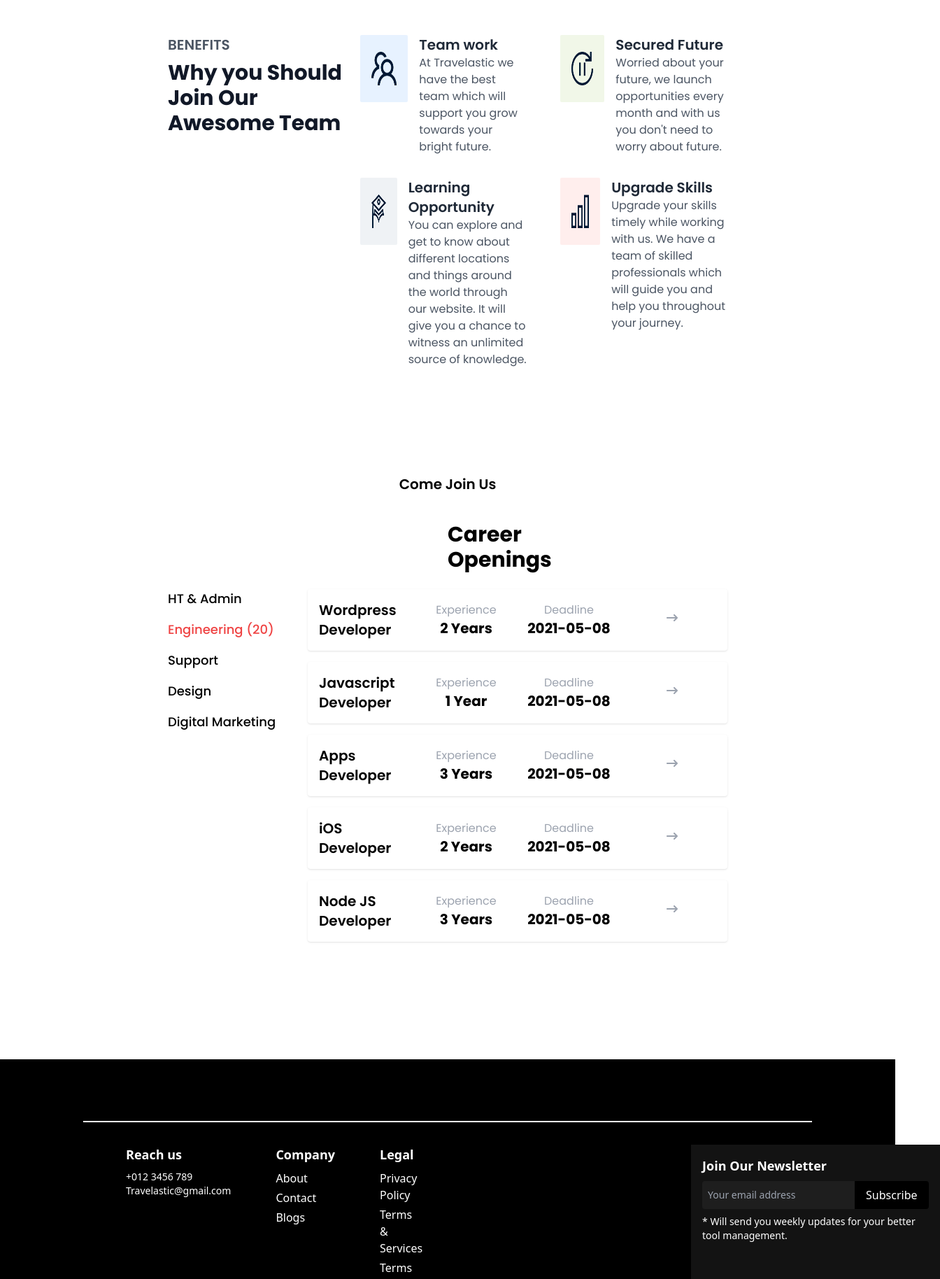
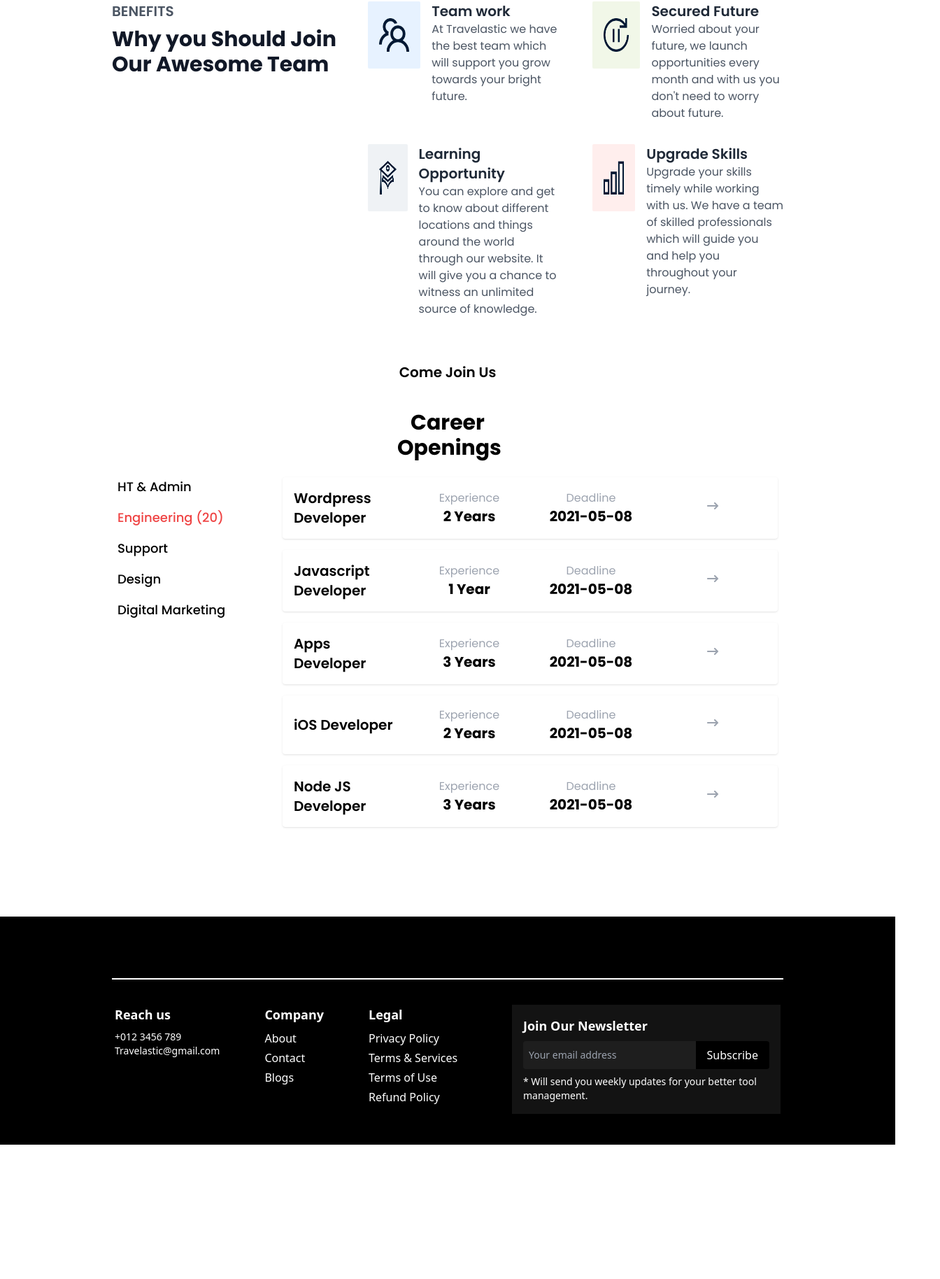
Before and after one commit to modhack2003/travelhub.com, a React (Vite) app in the folder Travelhub/: page /Careers in a window 1280 px wide. Shown: the part 930-2758 px from the top of the page at 70% size, 1344 px wide, since content can reach past the window. After the commit the page ends 2566 px from the top, so only its background shows below. Built offline with nearby package versions, Linux system fonts and the light colour scheme.

Commit message:
complate

```diff
--- a/Travelhub/src/components/Header.jsx
+++ b/Travelhub/src/components/Header.jsx
@@ -45,7 +45,7 @@ const Header = () => {
           Bali's breathtaking landscapes, multicultural, and authentic charm.
         </p>
       </div>
-      <div className="relative z-10  px-4 sm:px-6 md:px-8 w-full max-w-screen-2xl flex flex-col md:flex-row justify-start md:justify-between items-start md:items-center  gap-4 md:gap-6 lg:gap-8 mt-80 md:mt-80 lg:mt-80">
+      <div className="relative z-10  px-4 sm:px-6 md:px-8 w-full max-w-screen-2xl flex flex-col md:flex-row justify-start md:justify-between items-start md:items-center  gap-4 md:gap-6 lg:gap-8 mt-60 md:mt-64 lg:mt-72">
   <SeeMoreButton />
   <ProgressBarWrapper progress={progress} total={totalImages} />
 </div>
--- a/Travelhub/src/screens/careers.jsx
+++ b/Travelhub/src/screens/careers.jsx
@@ -13,6 +13,7 @@ const careers = () => {
   return (
    <div className='fade-in'>
 <Navbar title={""} Profile={"hidden"}/>
+
 <JoinUs/>
 <Benefits/>
 <JobListings/>
--- a/Travelhub/src/screens/careers/JobListings.jsx
+++ b/Travelhub/src/screens/careers/JobListings.jsx
@@ -11,7 +11,7 @@ const jobData = [
 
 const JobListings = () => {
   return (
-    <div className="mx-4 lg:mx-28 py-10 md:px-32 font-Poppins">
+    <div className=" sm:px-10 md:px-28 lg:px-32 xl:px-40 xl:mx-2 px-6 font-Poppins">
       <h1 className="text-center text-xl font-semibold mb-10">Come Join Us</h1>
       <h2 className="text-center text-3xl font-bold mb-8 mx-auto md:mx-[50vh] h-16">Career Openings</h2>
       <div className="flex flex-col lg:flex-row">
--- a/Travelhub/src/screens/careers/benefitsData.jsx
+++ b/Travelhub/src/screens/careers/benefitsData.jsx
@@ -33,8 +33,8 @@ const benefitsData = [
 
 const Benefits = () => {
   return (
-    <div className="py-16 bg-white font-Poppins">
-      <div className="flex flex-col lg:flex-row mx-4 lg:mx-40 py-12 px-4 lg:px-20">
+    <div className="py-16 bg-white font-Poppins  sm:px-10 md:px-28 lg:px-32 xl:px-40 px-6">
+      <div className="flex flex-col lg:flex-row   ">
         <div className='w-full lg:w-[200%] mb-8 lg:mb-0'>
           <h2 className="text-xl font-semibold text-gray-600 mb-2">BENEFITS</h2>
           <h3 className="text-3xl font-bold text-gray-900 mb-8">Why you Should Join Our Awesome Team</h3>
--- a/Travelhub/src/screens/careers/joinUs.jsx
+++ b/Travelhub/src/screens/careers/joinUs.jsx
@@ -3,13 +3,14 @@ import BG from '../../assets/image copy 8.webp';
 
 const JoinUs = () => {
   return (
-    <div className="relative w-full h-screen bg-black">
+    <div className="relative w-full h-screen bg-black ">
       <img
         src={BG}
         alt="Background"
         className="absolute w-full h-full object-cover opacity-70"
       />
-      <div className="relative z-10 flex flex-col items-center justify-center h-full text-center text-white px-4">
+      <div className="relative z-10 flex flex-col items-center justify-center h-full text-center text-white   sm:px-10 md:px-28 lg:px-32 xl:px-40
+                 px-6">
         <h1 className="text-3xl md:text-4xl font-bold mb-4">JOIN US</h1>
         <p className="mb-8 max-w-lg">
           Join Travelastic to enlighten your career and give you a boost for your better future.
--- a/Travelhub/src/screens/contact/Nav.jsx
+++ b/Travelhub/src/screens/contact/Nav.jsx
@@ -30,7 +30,7 @@ const Navbar = ({ title, Profile, bg }) => {
     return (
         <>
             <header
-                className={`w-full ${bg} flex flex-col md:flex-row justify-between items-center  md:px-48
+                className={`w-full ${bg} flex flex-col md:flex-row justify-between items-center  sm:px-10 md:px-28 lg:px-32 xl:px-40
                  px-6 py-6 font-Poppins relative z-10`}
             >
                 <div className="w-full flex justify-between items-center">
--- a/Travelhub/src/screens/contact/footer.jsx
+++ b/Travelhub/src/screens/contact/footer.jsx
@@ -1,15 +1,16 @@
 import React from 'react';
 import { Link } from 'react-router-dom';
 
-const Footer = ({title}) => {
+const Footer = ({ title }) => {
+    return (
+        <footer className="flex flex-col items-center bg-black h-auto text-white py-10 px-9 sm:px-10 md:px-28 lg:px-32 xl:px-40  mt-28">
+            <h2 className="text-3xl md:text-4xl font-bold mb-12 text-center">{title}</h2>
+            <div className='border border-white mb-8 w-full'></div>
 
-    return (
-        <footer className="flex flex-col items-center bg-black text-white py-10 md:px-20 mt-28">
-            <h2 className="text-4xl font-bold mb-12 text-center">{title}</h2>
-            <div className='border border-white mb-8 w-[93%]'></div>
-            <div className="w-full md:px-20 md:ml-10 md:space-x-96 px-4 flex flex-col md:flex-row">
-                <div className="flex flex-col md:flex-row md:space-x-16 mb-8 md:mb-0">
-                    <div className="flex flex-col space-y-8 md:space-y-0 md:flex-row md:space-x-16">
+            <div className="w-full  p-1 flex flex-col lg:flex-row justify-between md:items-start items-center lg:space-x-10">
+
+                {/* First Column */}
+                <div className="flex flex-col space-y-8 md:space-y-0 md:flex-row md:space-x-16 mb-8 md:mb-0 text-center md:text-left w-full md:w-auto">
                     <div>
                         <h3 className="text-lg font-semibold mb-2">Reach us</h3>
                         <p className="text-sm">
@@ -30,26 +31,28 @@ const Footer = ({title}) => {
                         <ul className="space-y-1">
                             <li><Link to="/privacy" className="hover:underline">Privacy Policy</Link></li>
                             <li><Link to="/terms" className="hover:underline">Terms & Services</Link></li>
-                                <li><Link to="/terms"className="hover:underline">Terms of Use</Link></li>
+                            <li><Link to="/terms" className="hover:underline">Terms of Use</Link></li>
                             <li><Link to="/terms" className="hover:underline">Refund Policy</Link></li>
                         </ul>
                     </div>
                 </div>
-                </div>
-                <div className='flex flex-col bg-[#131313] p-4 md:w-[50vh]'>
+
+                {/* Second Column */}
+                <div className='flex flex-col bg-[#131313] p-4 h-full w-82 md:w-96 max-w-full'>
                     <h3 className="text-lg font-semibold mb-2">Join Our Newsletter</h3>
-                    <form className="flex flex-row">
+                    <form className="flex flex-col sm:flex-row w-full space-y-2 sm:space-y-0">
                         <input
                             type="email"
                             placeholder="Your email address"
-                            className="p-2 rounded rounded-r-none bg-[#1E1E1E] text-white text-sm w-[70%ter]"
+                            className="p-2 rounded rounded-r-none bg-[#1E1E1E] text-white text-sm w-full sm:w-auto flex-1"
                         />
-                        <button type="submit" className="px-4 p-2 bg-black text-white rounded-l-none rounded">
+                        <button type="submit" className="px-4 p-2 bg-black text-white rounded-l-none rounded w-full sm:w-auto">
                             Subscribe
                         </button>
                     </form>
                     <p className="text-sm mt-2">* Will send you weekly updates for your better tool management.</p>
                 </div>
+
             </div>
         </footer>
     );
```
Also changed, not shown: Travelhub/src/screens/blog/body.jsx (+16 -15 lines), Travelhub/src/screens/contact/mainbodyform.jsx (+10 -10 lines). Lines whose indentation alone changed are shown as unchanged.
